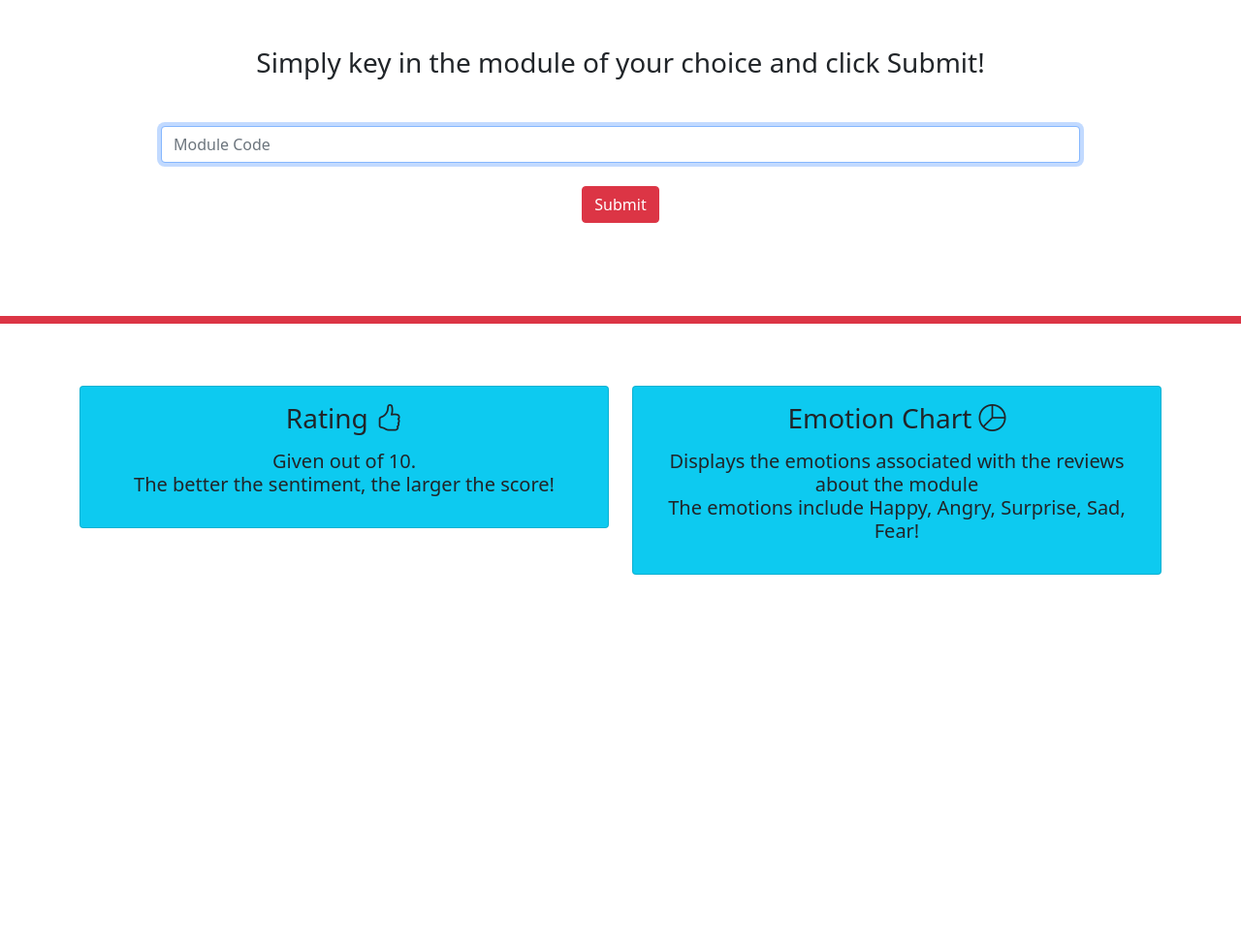
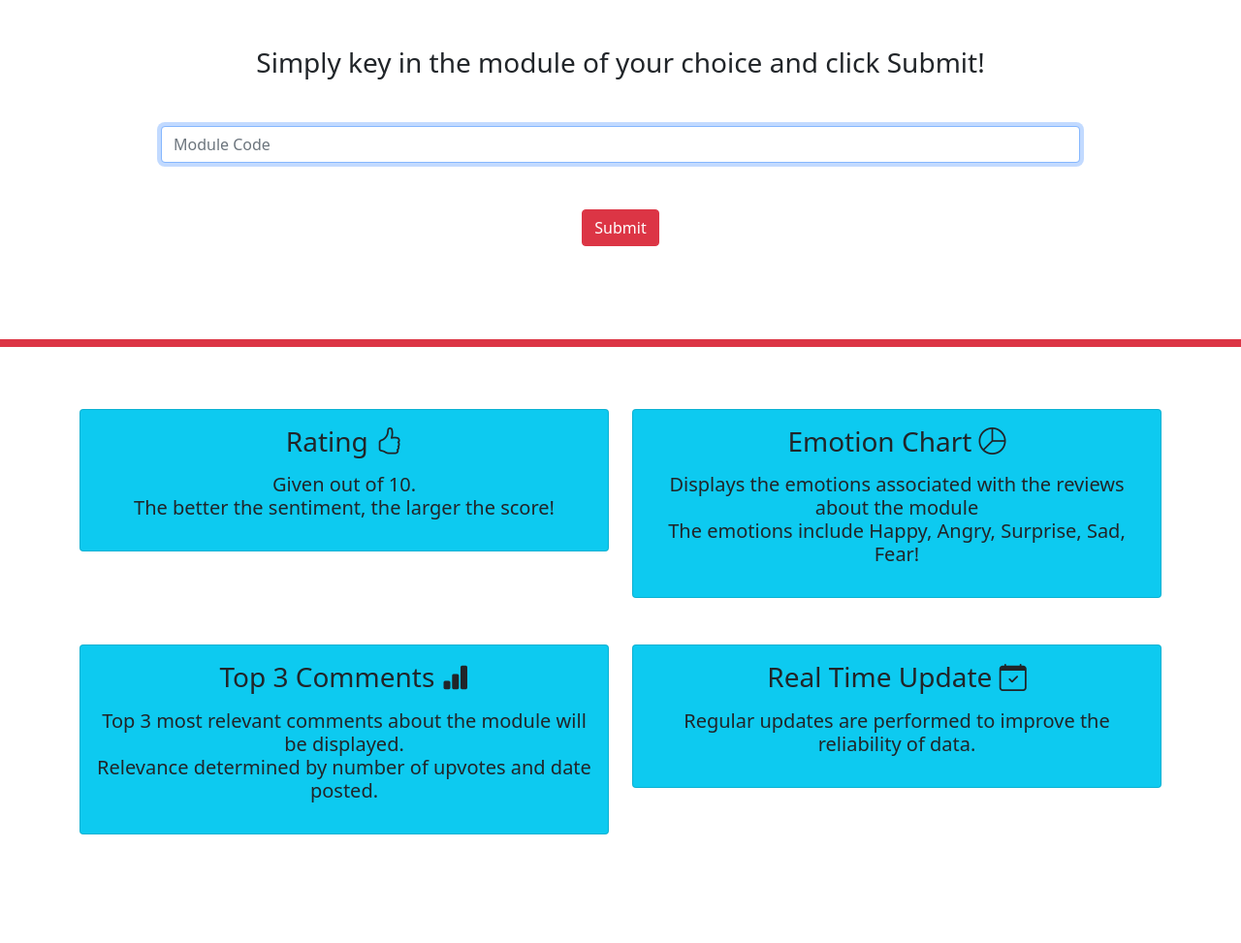
Before and after one commit to ZhiQi12/Orbital-, a Django app: page /find/ in a window 1280 px wide. Shown: the part 78-1051 px from the top of the page at 97% size. Before the commit the page ends 671 px from the top, so only its background shows below. Run offline with Django 3.2, Linux system fonts and the light colour scheme; some libraries are stand-ins or nearby versions.

Commit message:
frontend updated

```diff
--- a/moderate/moderateapp/templates/moderate/find.html
+++ b/moderate/moderateapp/templates/moderate/find.html
@@ -46,13 +46,14 @@
             </h3>
         </div>
 
-        <div>
         <form method="POST" action="comments" class="text-center p-5">
             {% csrf_token %}
             <input name = "mod" type="text" autofocus placeholder="Module Code" class="form-control">
             {% csrf_token %}
             <br>
+            <br>
             <input type = "submit" class="btn btn-danger">
+
             </form>
         </div>
     </div>
@@ -99,9 +100,45 @@
                                 </div>
                             </div>
                         </div>
-
                     </div>
                     </div>
+                <div class="container py-5">
+                    <div class="row text-center g-4">
+                        <div class="col-md">
+                            <div class="card bg-info text-dark">
+                                <div class="card-body text-center">
+                                    <div class="h3 mb-3">
+                                        <h3 >
+                                            Top 3 Comments  <i class="bi bi-bar-chart-fill"></i>
+                                        </h3>
+                                    </div>
+                                    <h5 class="card-title mb-3 text-dark">
+                                        Top 3 most relevant comments about the module will be displayed.
+                                        <br>
+                                        Relevance determined by number of upvotes and date posted.
+                                    </h5>
+                                </div>
+                            </div>
+                        </div>
+                        <div class="col-md">
+                            <div class="card bg-info text-dark">
+                                <div class="card-body text-center">
+                                    <div class="h3 mb-3">
+                                        <h3 >
+                                            Real Time Update  <i class="bi bi-calendar-check"></i>
+                                        </h3>
+                                    </div>
+                                    <h5 class="card-title mb-3 text-dark">
+                                        Regular updates are performed to improve the reliability of data.
+                                        <br>
+                                    </h5>
+                                </div>
+                            </div>
+                        </div>
+                    </div>
+                </div>
+
+
                 </div>
         </div>
     </section>
```
Lines whose indentation alone changed are shown as unchanged.
